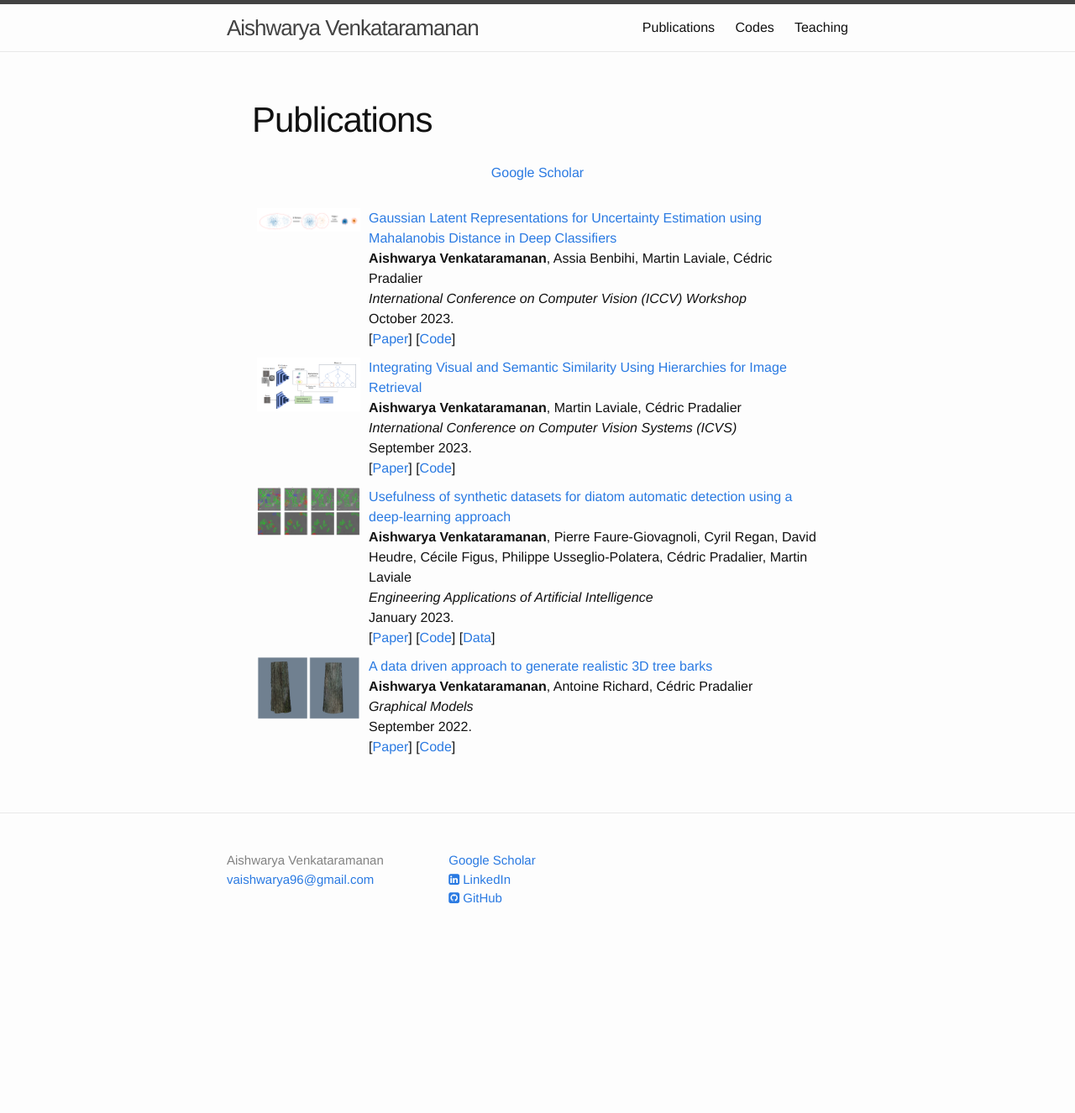
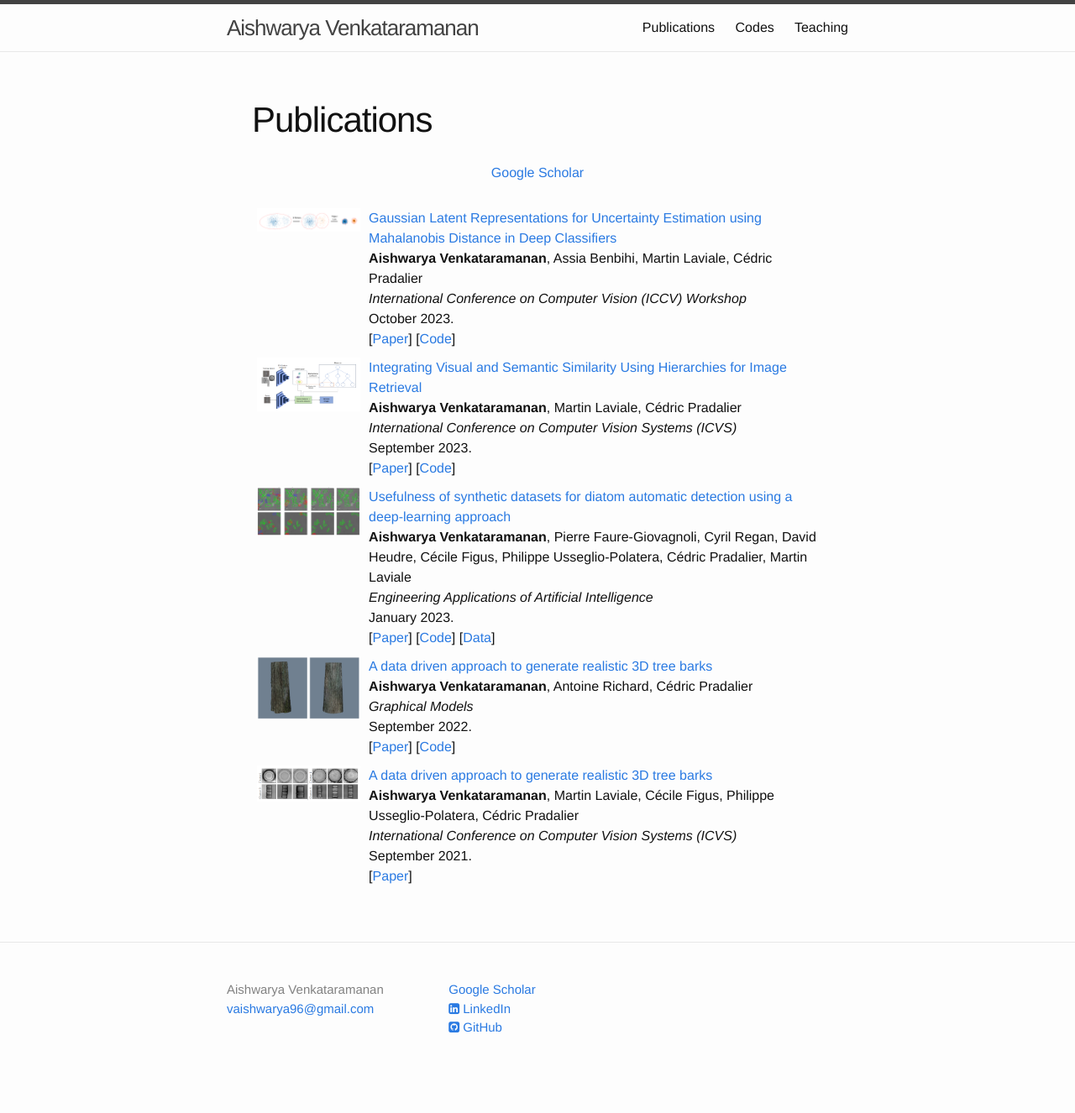
Before and after one commit to vaishwarya96/vaishwarya96.github.io, a Jekyll site: the page built from publications/index.html, in a window 1280 px wide. Shown: the whole page at 84% size. Built offline with Jekyll 4.4.1, drawn with Linux system fonts in a browser that asks for light colours; nearby versions of some CDN libraries; a style sheet for code colours, icons or effects is not loaded; before the commit the page ends 1172 px from its top, so only the background shows below that.

Commit message:
Adding publications

```diff
--- a/publications/index.html
+++ b/publications/index.html
@@ -161,6 +161,39 @@ layout: default
             </tr>
 
 
+
+
+            <tr>
+
+                <td valign="top">
+
+                    <dl class="wp-caption align" style="max-width: 300px">
+
+                <dt><img src="https://vaishwarya96.github.io/assets/publication_images/diatom_clustering.png" class="img-responsive" width="100%" style="float: center" /></dt>
+
+                <dd></dd>
+                </dl>
+
+
+                </td>
+                <td>
+
+                    <a href="https://arxiv.org/pdf/2109.11891.pdf">A data driven approach to generate realistic 3D tree barks</a>
+
+                    <br>
+                    <b>Aishwarya Venkataramanan</b>, Martin Laviale, Cécile Figus, Philippe
+                    Usseglio-Polatera, Cédric Pradalier<br>
+                    <i>International Conference on Computer Vision Systems (ICVS)</i><br>
+
+                    September 2021.<br>
+
+                    [<a href="https://arxiv.org/pdf/2109.11891.pdf">Paper</a>]
+
+
+                </td>
+                </tr>
+
+
     </tbody></table>
 </div>
 
```
